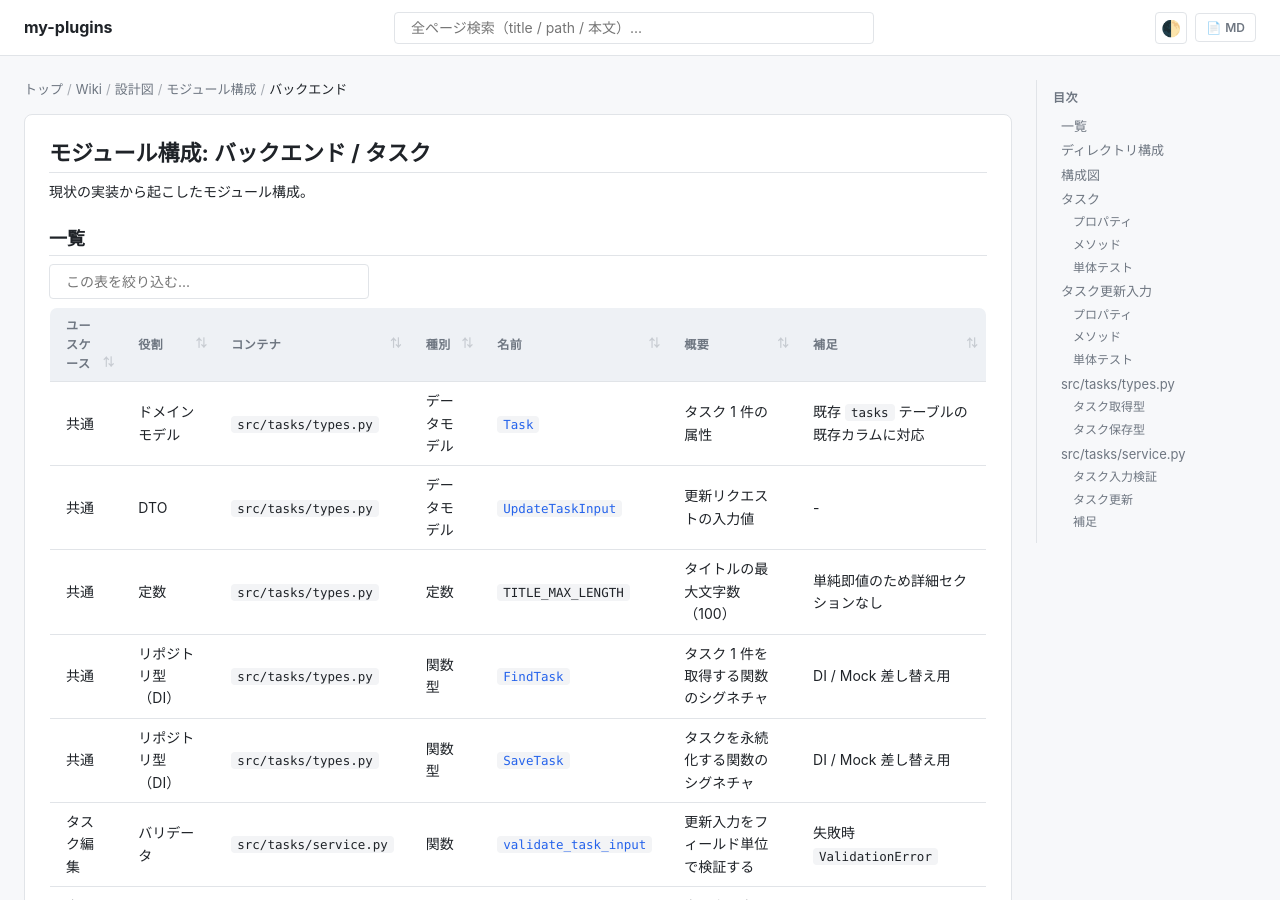
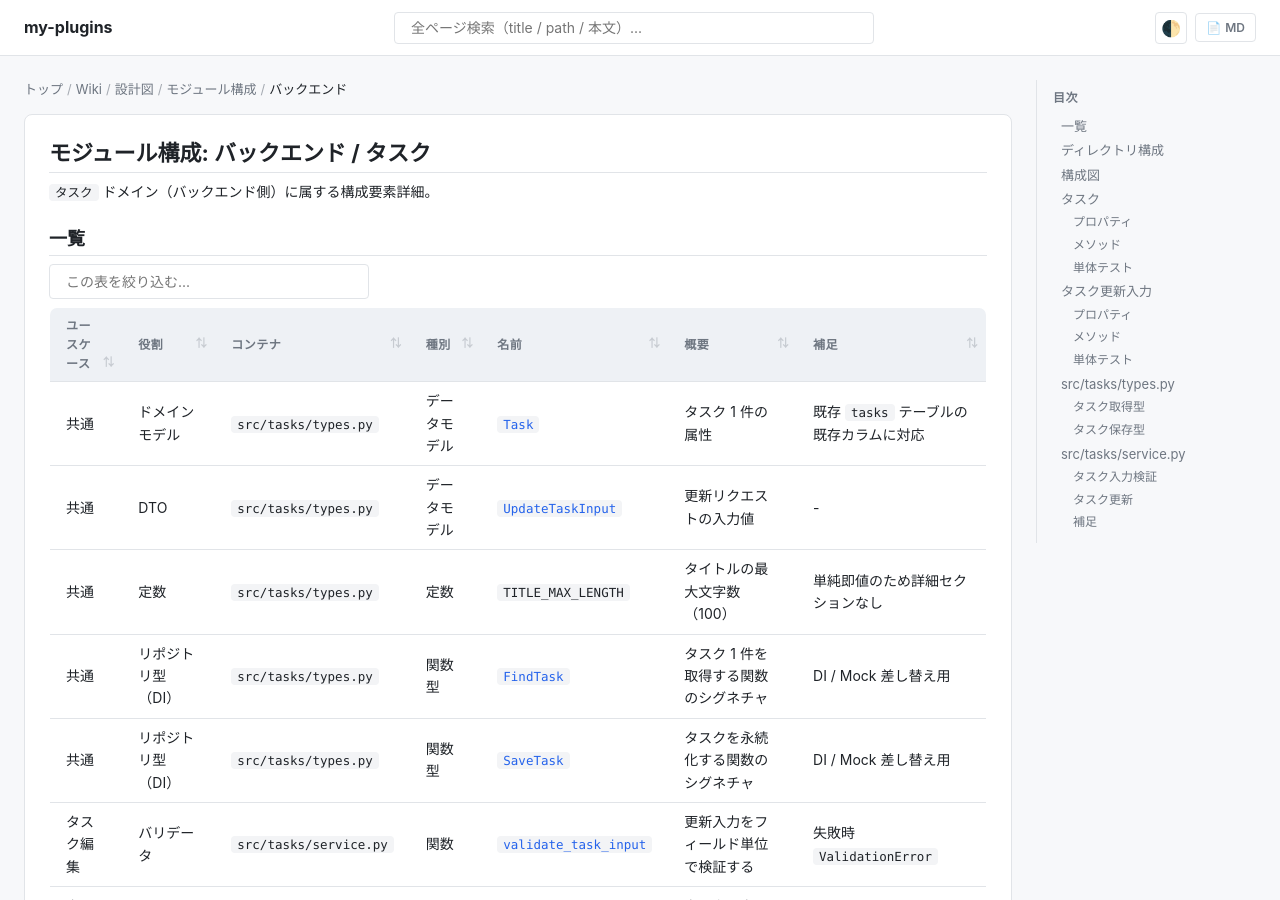
Before and after one commit to shuhei1101/ai-monitor-e2e, a Jekyll site: the page built from docs/wiki/設計図/モジュール構成/バックエンド/タスク.py.md, in a window 1280 px wide and 900 px high. Built offline with Jekyll 4.4.1, drawn with Linux system fonts in a browser that asks for light colours; our own code applies the rules of GitHub Pages for plain Markdown files.

Commit message:
docs: 冒頭リードをあるべき設計の記述に改める

```diff
--- a/docs/wiki/設計図/モジュール構成/バックエンド/タスク.py.md
+++ b/docs/wiki/設計図/モジュール構成/バックエンド/タスク.py.md
@@ -1,6 +1,6 @@
 # モジュール構成: バックエンド / タスク
 
-現状の実装から起こしたモジュール構成。
+`タスク` ドメイン（バックエンド側）に属する構成要素詳細。
 
 ## 一覧
 
```
